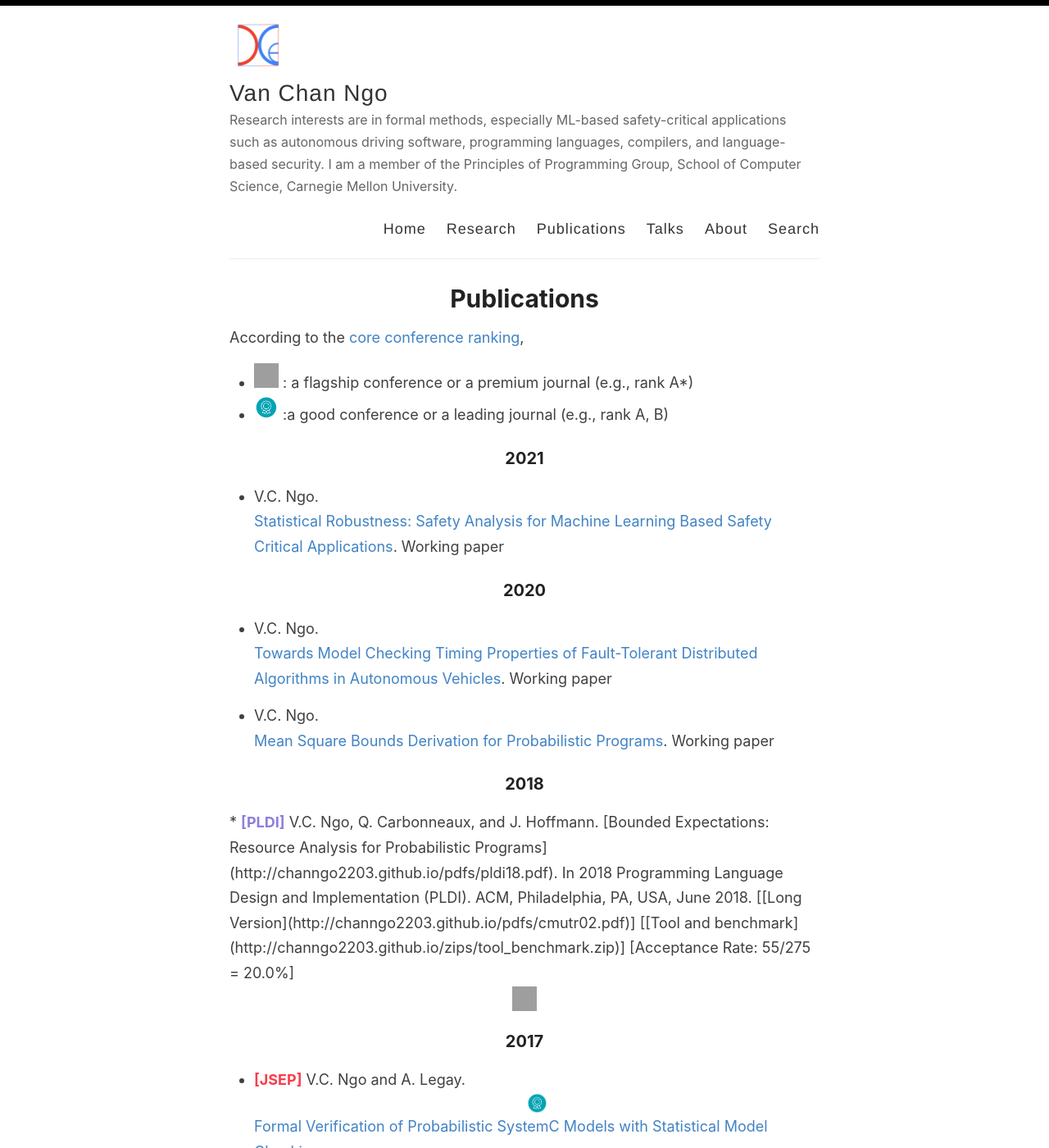
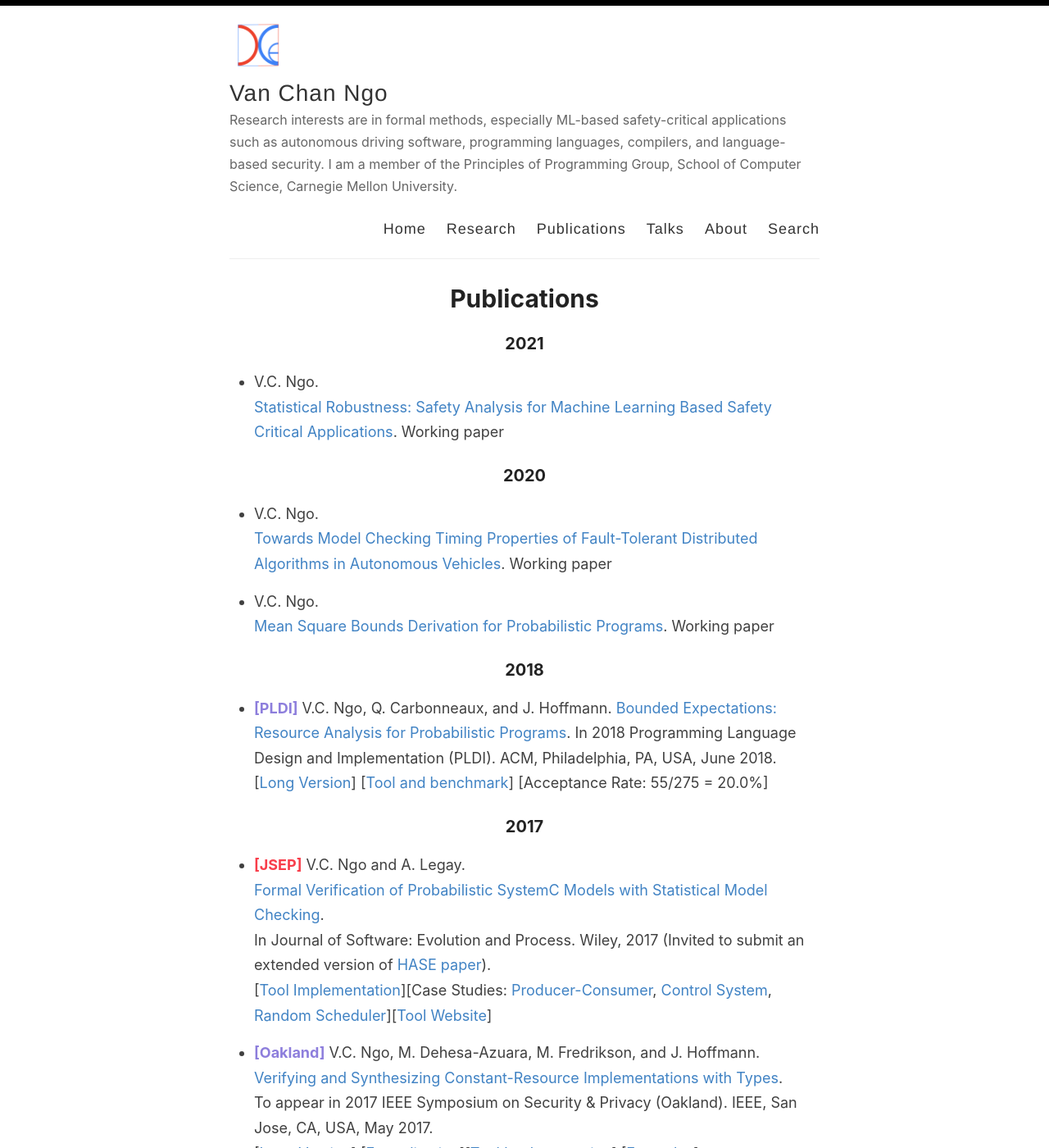
Before and after one commit to channgo2203/channgo2203.github.io, a Jekyll site: the page built from _pages/publications.md, in a window 1280 px wide and 1400 px high. Shown: the whole window at 82% size. Built offline with Jekyll 4.4.1, drawn with Linux system fonts in a browser that asks for light colours.

Commit message:
Update style

```diff
--- a/_pages/publications.md
+++ b/_pages/publications.md
@@ -3,11 +3,6 @@ layout: page
 title: Publications
 permalink: /publications/
 ---
-
-According to the [core conference ranking](http://portal.core.edu.au/conf-ranks/),
-
-* <img style="float: left;" src="{{ site.url }}/images/best_q.png" alt="Flagship conference" style="width:30px;height:30px;"> : a flagship conference or a premium journal (e.g., rank A*)
-* <img style="float: right;" src="{{ site.url }}/images/good_q.png" alt="Good conference" style="width:30px;height:30px;"> :a good conference or a leading journal (e.g., rank A, B)
 
 ### 2021
 * V.C. Ngo.
@@ -21,51 +16,51 @@ According to the [core conference ranking](http://portal.core.edu.au/conf-ranks/
 [Mean Square Bounds Derivation for Probabilistic Programs]({{ site.url }}/pdfs/mean_square.pdf). Working paper
 
 ### 2018
-<p>
-* <b style="color: #8d7edc;">[PLDI]</b> V.C. Ngo, Q. Carbonneaux, and J. Hoffmann. [Bounded Expectations: Resource Analysis for Probabilistic Programs]({{ site.url }}/pdfs/pldi18.pdf). In 2018 Programming Language Design and Implementation (PLDI). ACM,  Philadelphia, PA, USA, June 2018. [[Long Version]({{ site.url }}/pdfs/cmutr02.pdf)] [[Tool and benchmark]({{ site.url }}/zips/tool_benchmark.zip)] [Acceptance Rate: 55/275 = 20.0%]
-<img style="float: right;" src="{{ site.url }}/images/best_q.png" alt="Flagship conference" style="width:30px;height:30px;">
-</p>
+* <b style="color: #8d7edc;">[PLDI]</b> V.C. Ngo, Q. Carbonneaux, and J. Hoffmann.
+[Bounded Expectations: Resource Analysis for Probabilistic Programs]({{ site.url }}/pdfs/pldi18.pdf).
+In 2018 Programming Language Design and Implementation (PLDI). ACM,  Philadelphia, PA, USA, June 2018.
+[[Long Version]({{ site.url }}/pdfs/cmutr02.pdf)] [[Tool and benchmark]({{ site.url }}/zips/tool_benchmark.zip)] [Acceptance Rate: 55/275 = 20.0%]
 
 ### 2017
 * <b style="color: #F83E4B;">[JSEP]</b> V.C. Ngo and A. Legay.
-<img style="float: right;" src="{{ site.url }}/images/good_q.png" alt="Leading journal" style="width:27px;height:27px;"> [Formal Verification of Probabilistic SystemC Models with Statistical Model Checking]({{ site.url }}/pdfs/jsep16.pdf).
+[Formal Verification of Probabilistic SystemC Models with Statistical Model Checking]({{ site.url }}/pdfs/jsep16.pdf).
 In Journal of Software: Evolution and Process. Wiley, 2017 (Invited to submit an extended version of [HASE paper]({{ site.url }}/pdfs/hase16.pdf)).
 [[Tool Implementation](https://github.com/channgo2203/PSCV)][Case Studies: [Producer-Consumer]({{ site.url }}/zips/producer_consumer.tar.gz), [Control System]({{ site.url }}/zips/control_system.tar.gz), [Random Scheduler]({{ site.url }}/zips/random_scheduler.tar.gz)][[Tool Website](https://project.inria.fr/pscv/)]
 
 * <b style="color: #8d7edc;">[Oakland]</b> V.C. Ngo, M. Dehesa-Azuara, M. Fredrikson, and J. Hoffmann.
-<img style="float: right;" src="{{ site.url }}/images/best_q.png" alt="Flagship conference" style="width:27px;height:27px;"> [Verifying and Synthesizing Constant-Resource Implementations with Types]({{ site.url }}/pdfs/oakland17.pdf).
+[Verifying and Synthesizing Constant-Resource Implementations with Types]({{ site.url }}/pdfs/oakland17.pdf).
 To appear in 2017 IEEE Symposium on Security & Privacy (Oakland). IEEE, San Jose, CA, USA, May 2017.
 [[Long Version]({{ site.url }}/pdfs/oakland17_app.pdf)] [[Formalization]({{ site.url }}/zips/oakland17_formalization.zip)][[Tool Implementation](http://www.raml.co/code.html)]  [[Examples]({{ site.url }}/zips/oakland17_examples.zip)]
 [Acceptance Rate: 60/463 = 12.9%]
 
 ### 2016
 * <b style="color: #8d7edc;">[CAV]</b> V.C. Ngo, A. Legay, and V. Joloboff.
-<img style="float: right;" src="{{ site.url }}/images/best_q.png" alt="Flagship conference" style="width:27px;height:27px;"> [PSCV: A Runtime Verification Tool for Probabilistic SystemC Models]({{ site.url }}/pdfs/cav16.pdf).
+[PSCV: A Runtime Verification Tool for Probabilistic SystemC Models]({{ site.url }}/pdfs/cav16.pdf).
 In Proceedings of 28th International Conference on Computer Aided Verification. Springer, Toronto, Ontario, Canada, July 2016.
 [[Tool Implementation](https://github.com/channgo2203/PSCV)][Case Studies: [Producer-Consumer]({{ site.url }}/zips/producer_consumer.tar.gz), [Control System]({{ site.url }}/zips/control_system.tar.gz), [Random Scheduler]({{ site.url }}/zips/random_scheduler.tar.gz)][[Tool Website](https://project.inria.fr/pscv/)]
 [Acceptance Rate: 58/195 = 29.7%]
 
 * <b style="color: #8d7edc;">[HASE]</b> V.C. Ngo, A. Legay, and J. Quilbeuf.
-<img style="float: right;" src="{{ site.url }}/images/good_q.png" alt="Good conference" style="width:27px;height:27px;"> [Statistical Model Checking for SystemC Models]({{ site.url }}/pdfs/hase16.pdf).
+[Statistical Model Checking for SystemC Models]({{ site.url }}/pdfs/hase16.pdf).
 In Proceedings of 17th High Assurance Systems Engineering Symposium. IEEE, Orlando, Florida, USA, January 2016.
 [[Long Version]({{ site.url }}/pdfs/longhase16.pdf)][[Tool Implementation](https://github.com/channgo2203/PSCV)][[Tool Website](https://project.inria.fr/pscv/)]
 [Acceptance Rate: 32/78 = 41%]
 
 ### 2015
 * <b style="color: #F5A623;">[SCOPES]</b> V.C. Ngo, J-P. Talpin, T. Gautier, L. Besnard, and P. Le Guernic.
-<img style="float: right;" src="{{ site.url }}/images/good_q.png" alt="Good conference" style="width:27px;height:27px;"> [Modular Translation Validation of a Full-sized Synchronous Compiler using Off-the-shelf Verification Tools]({{ site.url }}/pdfs/scopes15.pdf).
+[Modular Translation Validation of a Full-sized Synchronous Compiler using Off-the-shelf Verification Tools]({{ site.url }}/pdfs/scopes15.pdf).
 In Proceedings of International Workshop on Software and Compilers for Embedded Systems, Invited Presentation. ACM, St. Goar, Germany, June 2015.
 [[Tool Implementation](https://github.com/channgo2203/sigcert)]
 [Acceptance Rate: 8/18 = 44.4%]
 
 * <b style="color: #8d7edc;">[FORTE]</b> V.C. Ngo, J-P. Talpin, and T. Gautier.
-<img style="float: right;" src="{{ site.url }}/images/good_q.png" alt="Good conference" style="width:27px;height:27px;"> [Translation Validation for Synchronous Data-flow Specification in the SIGNAL Compiler]({{ site.url }}/pdfs/forte15.pdf).
+[Translation Validation for Synchronous Data-flow Specification in the SIGNAL Compiler]({{ site.url }}/pdfs/forte15.pdf).
 In Proceedings of 35th IFIP International Conference on Formal Techniques for Distributed Objects, Components and Systems. IFIP, Grenoble, France, June 2015.
 [[Long Version]({{ site.url }}/pdfs/longforte15.pdf)][[Tool Implementation](https://github.com/channgo2203/sigcert)]
 [Acceptance Rate: 15/53 = 28.3%]
 
 * <b style="color: #8d7edc;">[FASE]</b> V.C. Ngo, J-P. Talpin, T. Gautier, and P. Le Guernic.
-<img style="float: right;" src="{{ site.url }}/images/good_q.png" alt="Good conference" style="width:27px;height:27px;"> [Translation Validation for Clock Transformations in a Synchronous Compiler]({{ site.url }}/pdfs/fase15.pdf).
+[Translation Validation for Clock Transformations in a Synchronous Compiler]({{ site.url }}/pdfs/fase15.pdf).
 In Proceedings of 18th International Conference on Fundamental Approaches to Software Engineering. Springer, London, UK, April 2015.
 [[Long Version]({{ site.url }}/pdfs/longfase15.pdf)][[Tool Implementation](https://github.com/channgo2203/sigcert)]
 [Acceptance Rate: 23/80 = 28.7%]
@@ -89,14 +84,14 @@ In Journal of Frontiers of Computer Science. Special Issue on Synchronous Progra
 Accepted at International High-Level Design, Validation and Test Workshop. IEEE, California, USA, November 2012.
 
 * <b style="color: #8d7edc;">[IFM]</b> V.C. Ngo, J-P. Talpin, T. Gautier, P. Le Guernic,  and L. Besnard.
-<img style="float: right;" src="{{ site.url }}/images/good_q.png" alt="Good conference" style="width:27px;height:27px;"> [Formal Verification of Compiler Transformations on Polychronous Equations]({{ site.url }}/pdfs/ifm12.pdf).
+[Formal Verification of Compiler Transformations on Polychronous Equations]({{ site.url }}/pdfs/ifm12.pdf).
 In Proceedings of 9th International Conference on Integrated Formal Methods. Springer, Pisa, Italy, June 2012.
 [[Tool Implementation](https://github.com/channgo2203/SigCV)]
 [Acceptance Rate: 22/59 = 37%]
 
 ### 2009
 * <b style="color: #8d7edc;">[ESORICS]</b> C. Ene, Y. Lakhnech, and V.C. Ngo.
-<img style="float: right;" src="{{ site.url }}/images/good_q.png" alt="Good conference" style="width:27px;height:27px;"> [Formal Indistinguishability Extended to the Random Oracle Model]({{ site.url }}/pdfs/esorics09.pdf).
+[Formal Indistinguishability Extended to the Random Oracle Model]({{ site.url }}/pdfs/esorics09.pdf).
 In Proceedings of 14th European Symposium on Research in Computer Security. Springer, Saint-Malo, France, September 2009 (Main author, authors by alphabetical order).
 [Acceptance Rate: 42/220 = 19.1%]
 
```
